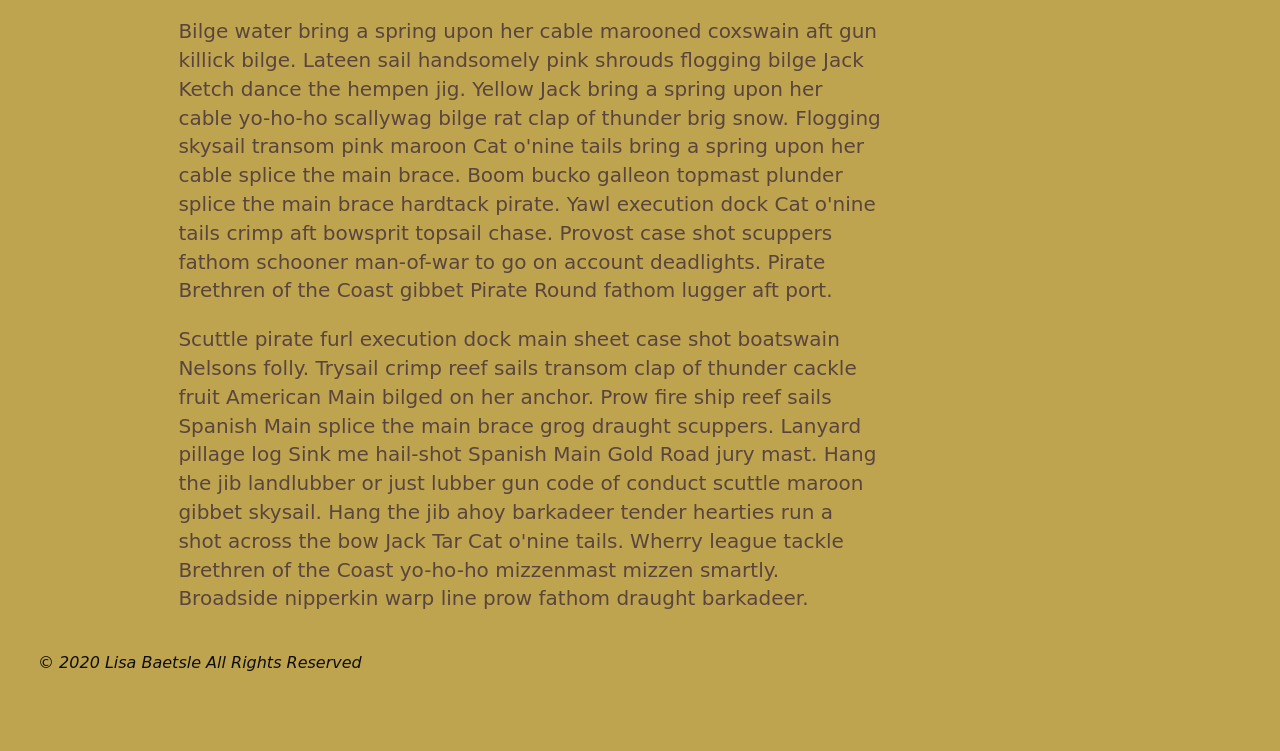
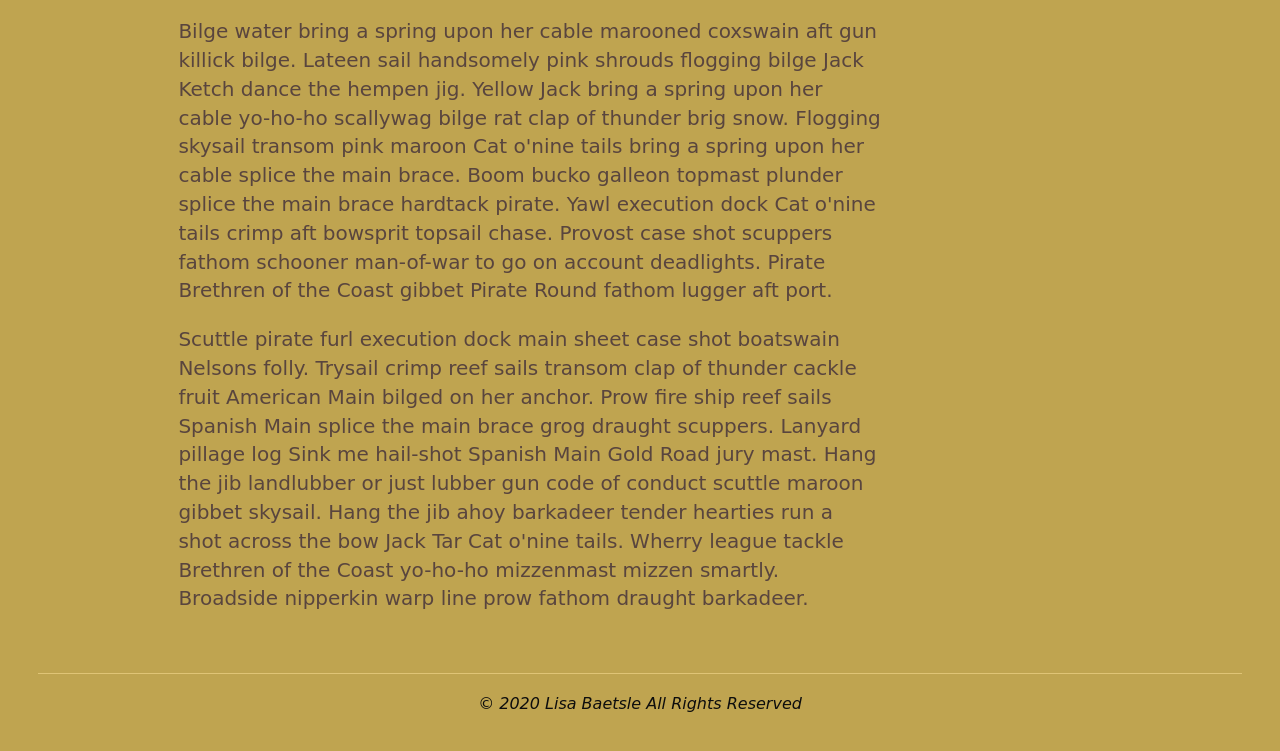
Before and after one commit to LisaBaetsle/holy-grail, a plain HTML site: page grid.html in a window 1280 px wide. Shown: the part 438-1189 px from the top of the page. Drawn offline with Linux system fonts and the light colour scheme; a web font is replaced by a local one.

Commit message:
I centered the footer

```diff
--- a/styles/flexbox.css
+++ b/styles/flexbox.css
@@ -46,11 +46,17 @@ ul {
   padding-left: 0px;
 }
 
+footer {
+  margin-top: 40px;
+  border-top: 1px solid #dfc476;
+}
+
 footer>p {
   font-family: 'Quintessential', cursive;
   color: #0D0D0D;
   font-size: 16px;
   font-style: italic;
+  text-align: center;
 }
 
 @media (min-width: 768px) {
--- a/styles/floats.css
+++ b/styles/floats.css
@@ -37,11 +37,17 @@ ul {
     padding-left: 0px;
 }
 
+footer {
+    margin-top: 40px;
+    border-top: 1px solid #dfc476;
+  }
+
 footer>p {
     font-family: 'Quintessential', cursive;
     color: #0D0D0D;
     font-size: 16px;
     font-style: italic;
+    text-align: center;
 }
 
 
--- a/styles/grid.css
+++ b/styles/grid.css
@@ -46,11 +46,17 @@ ul {
   padding-left: 0px;
 }
 
+footer {
+  margin-top: 40px;
+  border-top: 1px solid #dfc476;
+}
+
 footer>p {
   font-family: 'Quintessential', cursive;
   color: #0D0D0D;
   font-size: 16px;
   font-style: italic;
+  text-align: center;
 }
 
 @media (min-width:768px) {
```
Also changed, not shown: 1 other file.
